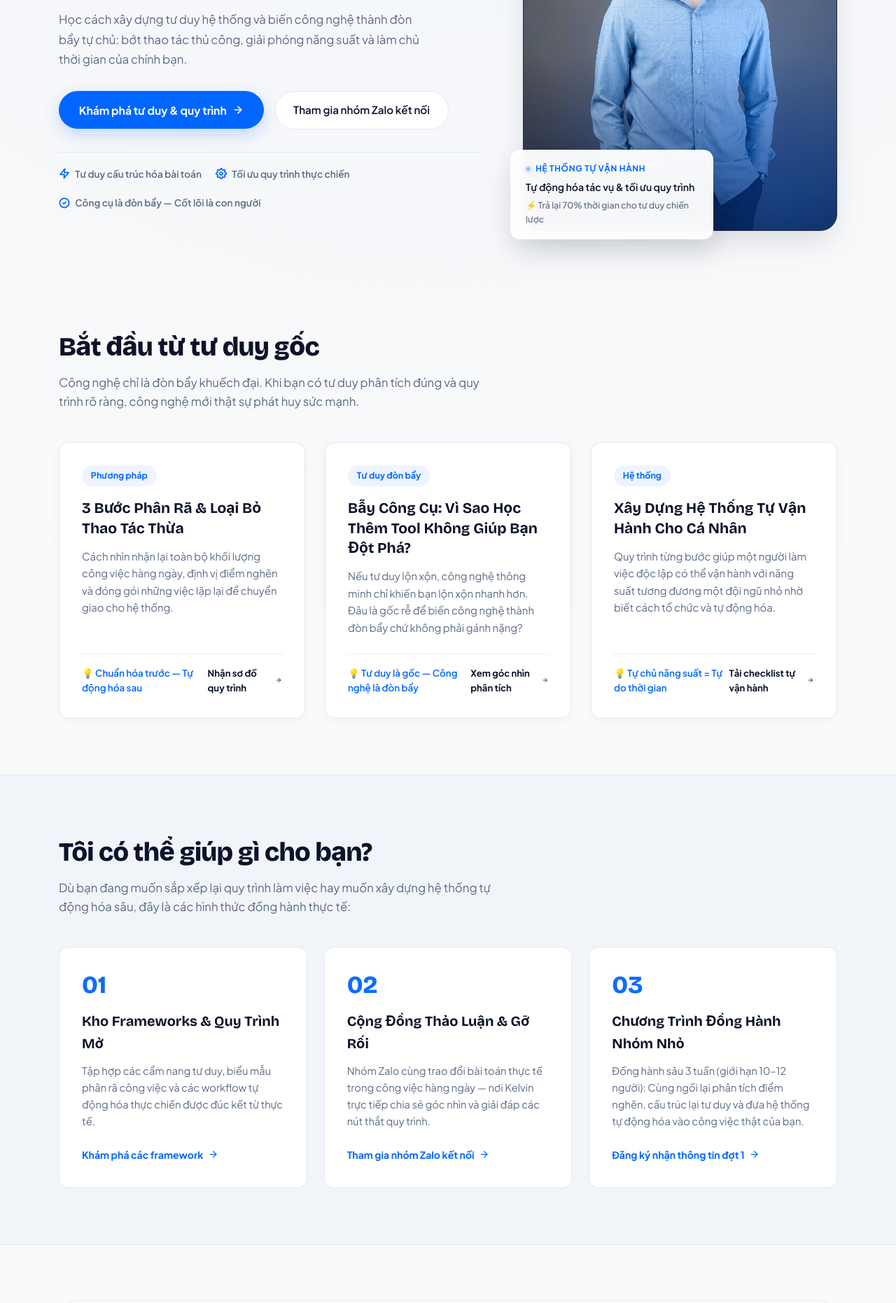
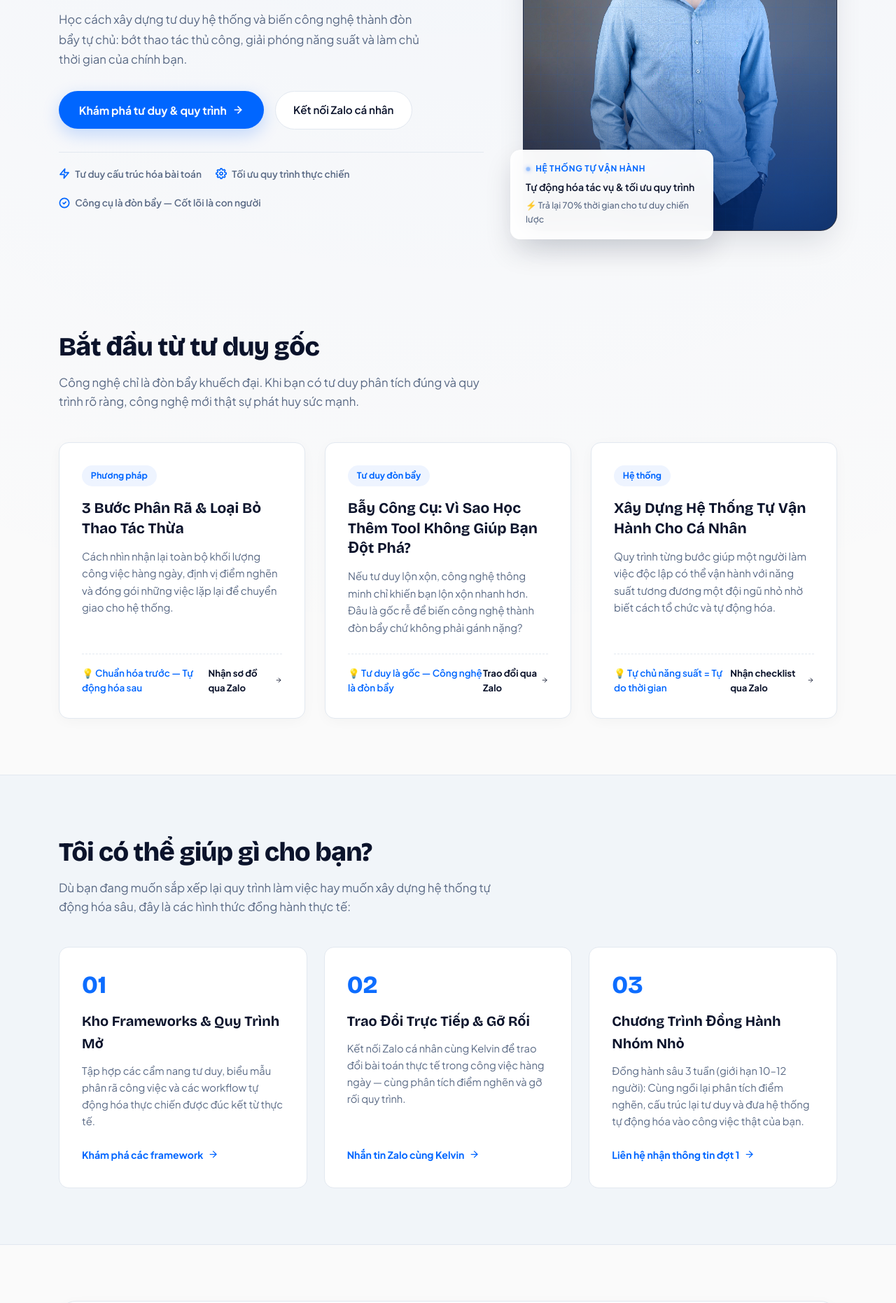
Before and after one commit to PQuangVinh1103/phanquangvinh, an Astro site: page / in a window 1280 px wide. Shown: the part 380-2242 px from the top of the page at 70% size. Built offline with nearby package versions, Linux system fonts and the light colour scheme; Astro itself is replaced by a stand-in of ours.

Commit message:
fix: update direct personal Zalo link 0978155397 and official social links TikTok @vinhunique, Threads @kelvin1mil

```diff
--- a/src/pages/index.astro
+++ b/src/pages/index.astro
@@ -783,8 +783,8 @@
           </ul>
         </nav>
 
-        <a href="https://zalo.me/g/vjrvtu846" target="_blank" rel="noopener noreferrer" class="nav-cta">
-          <span>Vào Nhóm Zalo</span>
+        <a href="https://zalo.me/0978155397" target="_blank" rel="noopener noreferrer" class="nav-cta">
+          <span>Nhắn Zalo</span>
           <svg width="13" height="13" viewBox="0 0 24 24" fill="none" stroke="currentColor" stroke-width="2.5" stroke-linecap="round" stroke-linejoin="round"><path d="M7 17L17 7"/><path d="M7 7h10v10"/></svg>
         </a>
       </div>
@@ -812,8 +812,8 @@
                 <span>Khám phá tư duy & quy trình</span>
                 <svg width="16" height="16" viewBox="0 0 24 24" fill="none" stroke="currentColor" stroke-width="2.5" stroke-linecap="round" stroke-linejoin="round"><path d="M5 12h14"/><path d="m12 5 7 7-7 7"/></svg>
               </a>
-              <a href="https://zalo.me/g/vjrvtu846" target="_blank" rel="noopener noreferrer" class="btn-secondary">
-                <span>Tham gia nhóm Zalo kết nối</span>
+              <a href="https://zalo.me/0978155397" target="_blank" rel="noopener noreferrer" class="btn-secondary">
+                <span>Kết nối Zalo cá nhân</span>
               </a>
             </div>
 
@@ -882,8 +882,8 @@
             </div>
             <div class="resource-bottom">
               <span class="resource-takeaway">💡 Chuẩn hóa trước — Tự động hóa sau</span>
-              <a href="https://zalo.me/g/vjrvtu846" target="_blank" rel="noopener noreferrer" class="resource-action">
-                <span>Nhận sơ đồ quy trình</span>
+              <a href="https://zalo.me/0978155397" target="_blank" rel="noopener noreferrer" class="resource-action">
+                <span>Nhận sơ đồ qua Zalo</span>
                 <svg width="14" height="14" viewBox="0 0 24 24" fill="none" stroke="currentColor" stroke-width="2" stroke-linecap="round" stroke-linejoin="round"><path d="M5 12h14"/><path d="m12 5 7 7-7 7"/></svg>
               </a>
             </div>
@@ -897,8 +897,8 @@
             </div>
             <div class="resource-bottom">
               <span class="resource-takeaway">💡 Tư duy là gốc — Công nghệ là đòn bẩy</span>
-              <a href="https://zalo.me/g/vjrvtu846" target="_blank" rel="noopener noreferrer" class="resource-action">
-                <span>Xem góc nhìn phân tích</span>
+              <a href="https://zalo.me/0978155397" target="_blank" rel="noopener noreferrer" class="resource-action">
+                <span>Trao đổi qua Zalo</span>
                 <svg width="14" height="14" viewBox="0 0 24 24" fill="none" stroke="currentColor" stroke-width="2" stroke-linecap="round" stroke-linejoin="round"><path d="M5 12h14"/><path d="m12 5 7 7-7 7"/></svg>
               </a>
             </div>
@@ -912,8 +912,8 @@
             </div>
             <div class="resource-bottom">
               <span class="resource-takeaway">💡 Tự chủ năng suất = Tự do thời gian</span>
-              <a href="https://zalo.me/g/vjrvtu846" target="_blank" rel="noopener noreferrer" class="resource-action">
-                <span>Tải checklist tự vận hành</span>
+              <a href="https://zalo.me/0978155397" target="_blank" rel="noopener noreferrer" class="resource-action">
+                <span>Nhận checklist qua Zalo</span>
                 <svg width="14" height="14" viewBox="0 0 24 24" fill="none" stroke="currentColor" stroke-width="2" stroke-linecap="round" stroke-linejoin="round"><path d="M5 12h14"/><path d="m12 5 7 7-7 7"/></svg>
               </a>
             </div>
@@ -948,11 +948,11 @@
           <div class="help-card">
             <div>
               <div class="help-number">02</div>
-              <h3 class="help-card-title">Cộng Đồng Thảo Luận & Gỡ Rối</h3>
-              <p class="help-card-desc">Nhóm Zalo cùng trao đổi bài toán thực tế trong công việc hàng ngày — nơi Kelvin trực tiếp chia sẻ góc nhìn và giải đáp các nút thắt quy trình.</p>
+              <h3 class="help-card-title">Trao Đổi Trực Tiếp & Gỡ Rối</h3>
+              <p class="help-card-desc">Kết nối Zalo cá nhân cùng Kelvin để trao đổi bài toán thực tế trong công việc hàng ngày — cùng phân tích điểm nghẽn và gỡ rối quy trình.</p>
             </div>
-            <a href="https://zalo.me/g/vjrvtu846" target="_blank" rel="noopener noreferrer" class="help-card-cta">
-              <span>Tham gia nhóm Zalo kết nối</span>
+            <a href="https://zalo.me/0978155397" target="_blank" rel="noopener noreferrer" class="help-card-cta">
+              <span>Nhắn tin Zalo cùng Kelvin</span>
               <svg width="15" height="15" viewBox="0 0 24 24" fill="none" stroke="currentColor" stroke-width="2" stroke-linecap="round" stroke-linejoin="round"><path d="M5 12h14"/><path d="m12 5 7 7-7 7"/></svg>
             </a>
           </div>
@@ -963,8 +963,8 @@
               <h3 class="help-card-title">Chương Trình Đồng Hành Nhóm Nhỏ</h3>
               <p class="help-card-desc">Đồng hành sâu 3 tuần (giới hạn 10–12 người): Cùng ngồi lại phân tích điểm nghẽn, cấu trúc lại tư duy và đưa hệ thống tự động hóa vào công việc thật của bạn.</p>
             </div>
-            <a href="https://zalo.me/g/vjrvtu846" target="_blank" rel="noopener noreferrer" class="help-card-cta">
-              <span>Đăng ký nhận thông tin đợt 1</span>
+            <a href="https://zalo.me/0978155397" target="_blank" rel="noopener noreferrer" class="help-card-cta">
+              <span>Liên hệ nhận thông tin đợt 1</span>
               <svg width="15" height="15" viewBox="0 0 24 24" fill="none" stroke="currentColor" stroke-width="2" stroke-linecap="round" stroke-linejoin="round"><path d="M5 12h14"/><path d="m12 5 7 7-7 7"/></svg>
             </a>
           </div>
@@ -1008,10 +1008,9 @@
         </div>
 
         <div class="footer-links">
-          <a href="https://www.tiktok.com/@kelvin1mil" target="_blank" rel="noopener noreferrer" class="footer-link">TikTok</a>
-          <a href="https://www.threads.net" target="_blank" rel="noopener noreferrer" class="footer-link">Threads</a>
-          <a href="https://www.facebook.com" target="_blank" rel="noopener noreferrer" class="footer-link">Facebook</a>
-          <a href="https://zalo.me/g/vjrvtu846" target="_blank" rel="noopener noreferrer" class="footer-link">Zalo Hub</a>
+          <a href="https://www.tiktok.com/@vinhunique" target="_blank" rel="noopener noreferrer" class="footer-link">TikTok</a>
+          <a href="https://www.threads.com/@kelvin1mil" target="_blank" rel="noopener noreferrer" class="footer-link">Threads</a>
+          <a href="https://zalo.me/0978155397" target="_blank" rel="noopener noreferrer" class="footer-link">Zalo Cá Nhân (0978.155.397)</a>
         </div>
       </div>
     </div>
```
